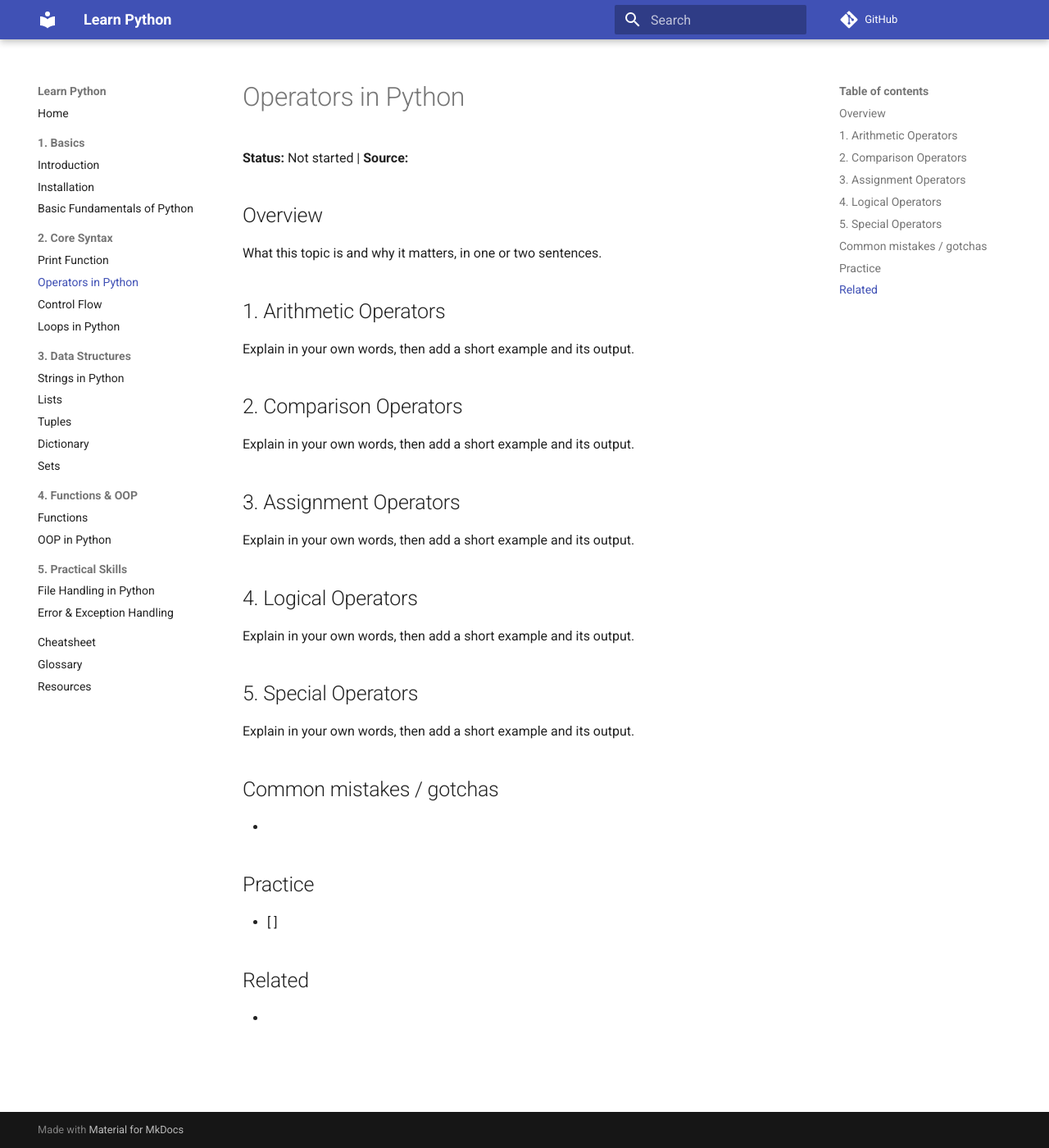
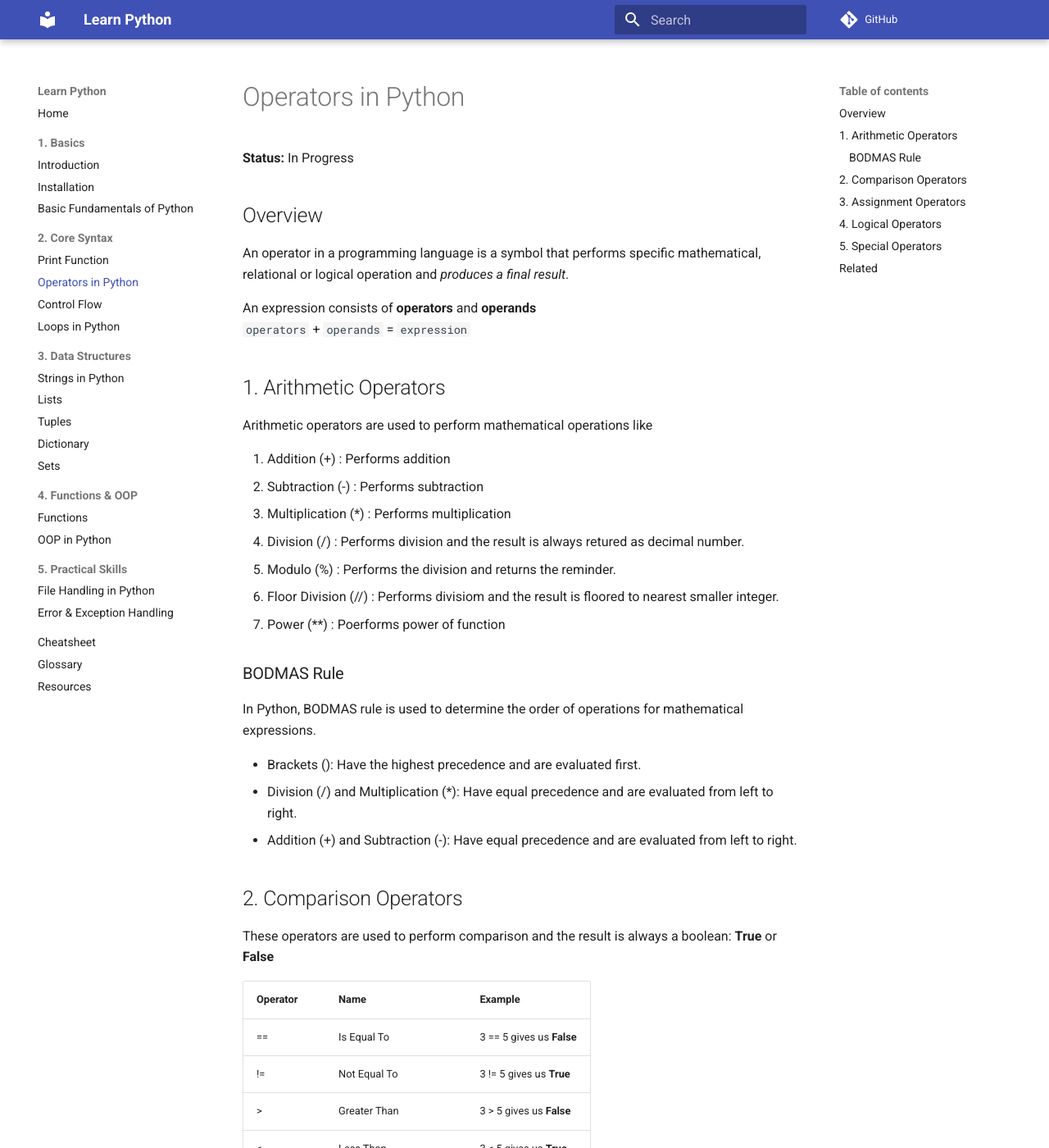
Before and after one commit to gbilgi/learn-python, an MkDocs documentation site: the page built from docs/02-core-syntax/operators.md, in a window 1280 px wide and 1400 px high. Shown: the whole window at 82% size. Built offline with MkDocs 1.6.1 and Material for MkDocs 9.7.7, drawn with Linux system fonts in a browser that asks for light colours; comment, search, counter and statistics services are not loaded; some of the changed text lies outside the part shown.

Commit message:
Add operators in python

```diff
--- a/docs/02-core-syntax/operators.md
+++ b/docs/02-core-syntax/operators.md
@@ -1,35 +1,72 @@
 # Operators in Python
 
-**Status:** Not started | **Source:**
+**Status:** In Progress
 
 ## Overview
-What this topic is and why it matters, in one or two sentences.
+An operator in a programming language is a symbol that performs specific mathematical, relational or logical operation and *produces a final result*.
+
+An expression consists of **operators** and **operands**
+`operators` + `operands` = `expression`
 
 ## 1. Arithmetic Operators
+Arithmetic operators are used to perform mathematical operations like
 
-Explain in your own words, then add a short example and its output.
+1. Addition (+) : Performs addition
+2. Subtraction (-) : Performs subtraction
+3. Multiplication (*) : Performs multiplication
+4. Division (/) : Performs division and the result is always retured as decimal number.
+5. Modulo (%) : Performs the division and returns the reminder.
+6. Floor Division (//) : Performs divisiom and the result is floored to nearest smaller integer.
+7. Power (**) : Poerforms power of function
+
+### BODMAS Rule
+In Python, BODMAS rule is used to determine the order of operations for mathematical expressions.
+
+- Brackets (): Have the highest precedence and are evaluated first.
+- Division (/) and Multiplication (*): Have equal precedence and are evaluated from left to right.
+- Addition (+) and Subtraction (-): Have equal precedence and are evaluated from left to right.
 
 ## 2. Comparison Operators
+These operators are used to perform comparison and the result is always a boolean: **True** or **False**
 
-Explain in your own words, then add a short example and its output.
+|Operator|Name|Example|
+|-----|-----|-----|
+| == | Is Equal To | 3 == 5 gives us **False** |
+| != | Not Equal To | 3 != 5 gives us **True** |
+| > | Greater Than | 3 > 5 gives us **False** |
+| < | Less Than | 3 < 5 gives us **True**|
+| >= | Greater Than or Equal To | 3 >= 5 gives us **False** |
+| <= | Lesser Than or Equal To | 3 <= 5 gives us **True**|
 
 ## 3. Assignment Operators
+These operators are used to assign value to the variables.
 
-Explain in your own words, then add a short example and its output.
+|Operator|Name|Example|
+|-----|-----|-----|
+| = | Assignment Operator | a = 7 |
+| += | Addition Assignment | a += 1 #a = a + 1 |
+| -= | Subtraction Assignment| a -= 2 #a = a - 2 |
+| *= | Multiplication Assignment | a *= 4 #a = a * 4 |
+| /= | Division Assignment | a /= 5 #a = a / 5 |
+| %= | Reminder Assignment | a %= 6 #a = a % 6 |
+| **= | Exponent Assignment | a **= 7 #a = a ** 7 |
 
 ## 4. Logical Operators
+These operations are used to check whether the expression is True or False. They are used to evaluate conditions in decision-making.
 
-Explain in your own words, then add a short example and its output.
+|Operator|Name|Example|
+|-----|-----|-----|
+| and | a **and** b | True only of both the operands are True |
+| or | a **or** b | True if atleast one of operands is True |
+| not | not **a** | True if the operant is False and vice-versa |
 
 ## 5. Special Operators
+There are two special operators **"is"** and **"in"**
 
-Explain in your own words, then add a short example and its output.
+1. Identity Operator (**is**)
+It tells you if both the objects are at the same memory location.
 
-## Common mistakes / gotchas
--
-
-## Practice
-- [ ]
+2. Membership Operator (**in**)
+It tells you if an object is part of another object or not.
 
 ## Related
--
```
Also changed, not shown: docs/01-basics/python-fundamentals.md (+1 -2 lines).
